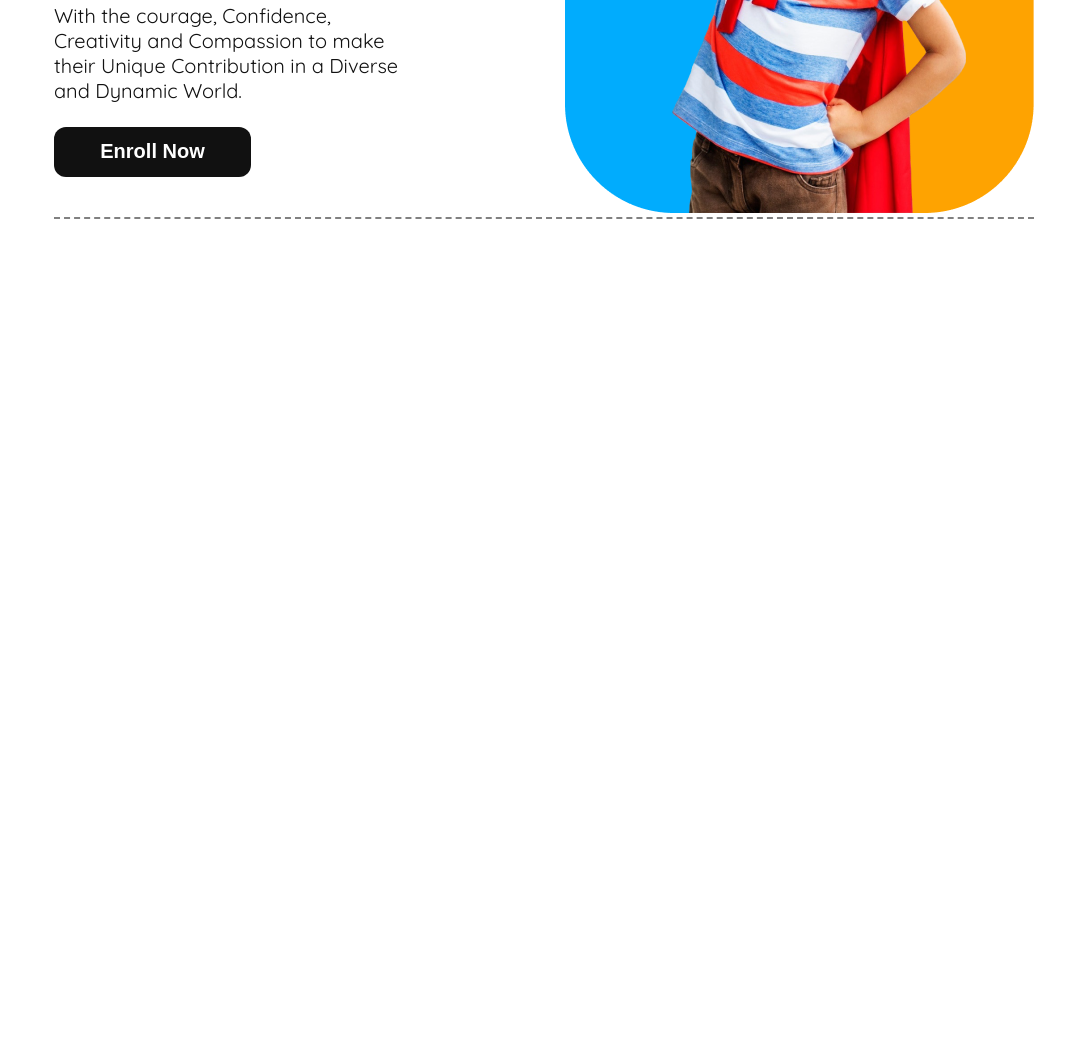
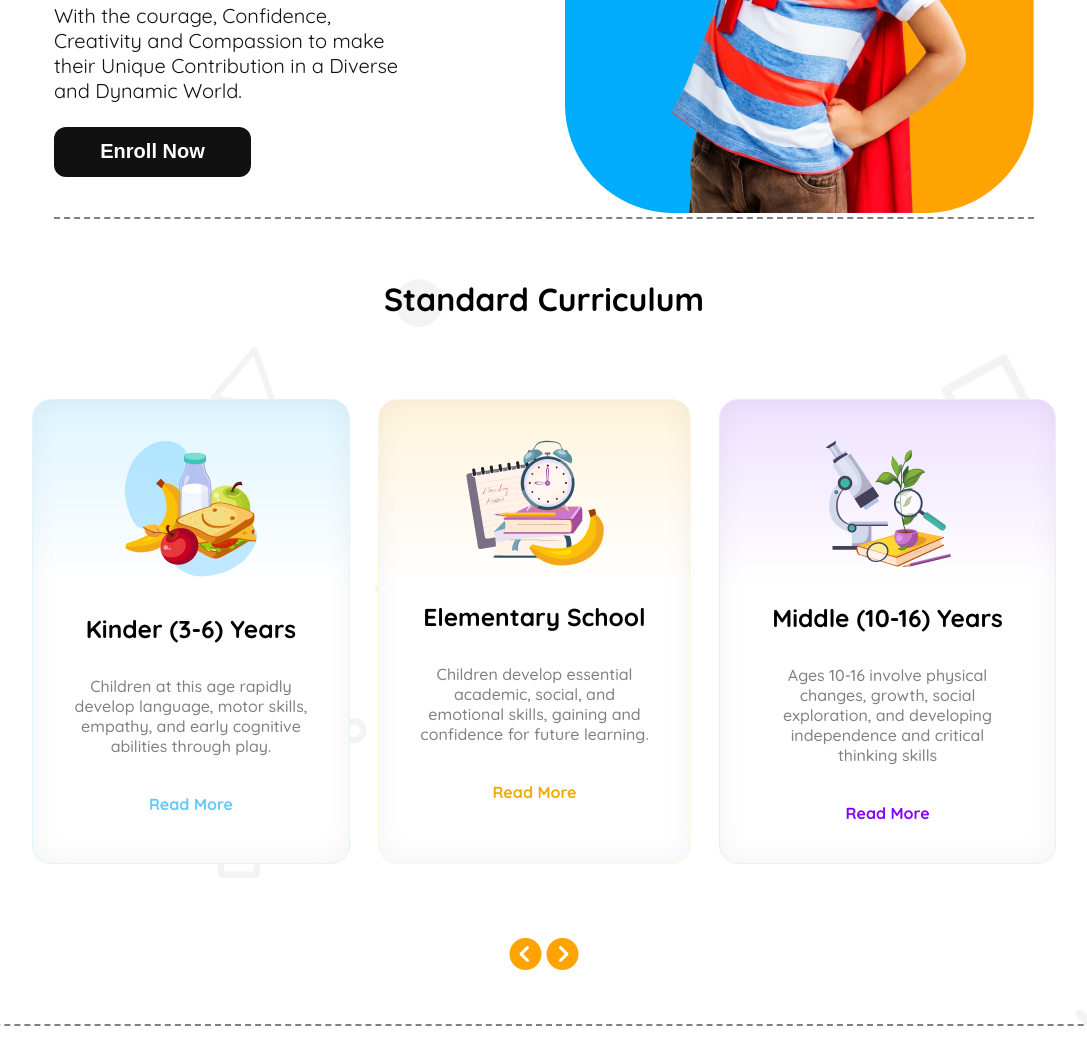
Before and after one commit to Mahfujmazid47/B11-A2--assingment-2, a plain HTML site: page index.html in a window 1280 px wide. Shown: the part 464-1528 px from the top of the page, without its empty margins (96-1183 px from the left). Before the commit the page ends 800 px from the top, so only its background shows below. Drawn offline with Linux system fonts and the light colour scheme.

Commit message:
added section three with responsiveness

```diff
--- a/index.html
+++ b/index.html
@@ -41,7 +41,39 @@
             <div class="two-kid">
                 <img src="assets/hero-kids.png" alt="A kid with superman roleplay">
             </div>
+
         </section>
+        <!-- section three style  -->
+        <div class="three-curr-container">
+            <div class="curriculum-container">
+                <h1 class="curriculum-title">Standard Curriculum</h1>
+            </div>
+
+            <section class="three-section display-flex">
+                <div class="three-container1">
+                    <img src="assets/kinder.png" alt="fruits and milk">
+                    <h1 class="three-title1">Kinder (3-6) Years</h1>
+                    <p class="three-subtitle1">Children at this age rapidly develop language, motor skills, empathy, and early cognitive abilities through play.</p>
+                    <a class="three-read1" href="">Read More</a>
+                </div>
+                <div class="three-container2">
+                    <img src="assets/elementary.png" alt="elementary">
+                    <h1 class="three-title2">Elementary School</h1>
+                    <p class="three-subtitle2">Children develop essential academic, social, and emotional skills, gaining  and confidence for future learning.</p>
+                    <a class="three-read2" href="">Read More</a>
+                </div>
+                <div class="three-container3">
+                    <img src="assets/middle.png" alt="middle">
+                    <h1 class="three-title3">Middle (10-16) Years</h1>
+                    <p class="three-subtitle3">Ages 10-16 involve physical changes,  growth, social exploration, and developing independence and critical thinking skills</p>
+                    <a class="three-read3" href="">Read More</a>
+                </div>
+            </section>
+            <div class="three-icon">
+                <p><i  class="fa-solid fa-circle-chevron-left fa-2xl left"></i><i class="fa-solid fa-circle-chevron-right fa-2xl right"></i></p>
+            </div>
+        </div>
+
     </main>
     <footer>
 
--- a/styles/style.css
+++ b/styles/style.css
@@ -124,9 +124,102 @@ header {
     font-size: 1.25rem;
     font-weight: 700;
 }
+/* curriculum section style  */
+.three-curr-container {
+    background: url(../assets/bg.png);
+    margin-bottom: 60px;
+    border-bottom: 2px dashed #808080;
+}
+.curriculum-container {
+    width: 80%;
+    margin: 0 auto;
+    text-align: center;
+    /* border: 1px solid slateblue; */
+    margin-top: 60px;
+    margin-bottom: 80px;
+}
+
+/* section three styles */
+.three-section {
+    width: 80%;
+    margin: 0 auto;
+
+    gap: 28px;
+    margin-bottom: 80px;
+
+}
+.three-container1, .three-container2, .three-container3 {
+    text-align: center;
+    padding: 40px;
+}
+.three-container1 {
+    box-sizing: border-box;
+    border: 0.94px solid rgb(222, 245, 255);
+    border-radius: 18.86px;
+
+    box-shadow: inset 0px 0px 28.3px 0.94px rgba(0, 0, 0, 0.05);
+    background: linear-gradient(180.00deg, rgb(222, 245, 255),rgba(255, 255, 255, 0) 40%),rgb(255, 255, 255);
+}
+.three-container2 {
+    box-sizing: border-box;
+    border: 0.94px solid rgb(255, 244, 220);
+    border-radius: 18.86px;
+
+    box-shadow: inset 0px 0px 28.3px 0.94px rgba(0, 0, 0, 0.05);
+    background: linear-gradient(180.00deg, rgb(255, 244, 220),rgba(255, 255, 255, 0) 40%),rgb(255, 255, 255);
+}
+.three-container3 {
+    box-sizing: border-box;
+border: 0.94px solid rgb(242, 232, 255);
+border-radius: 18.86px;
+
+box-shadow: inset 0px 0px 28.3px 0.94px rgba(0, 0, 0, 0.05);
+background: linear-gradient(180.00deg, rgb(238, 225, 255),rgba(255, 255, 255, 0) 40%),rgb(255, 255, 255);
+}
+.three-title1, .three-title2, .three-title3 {
+    margin-top: 32px;
+    margin-bottom: 32px;
+    font-size: 1.53rem;
+    font-weight: 700;
+}
+.three-subtitle1, .three-subtitle2, .three-subtitle3 {
+    margin-bottom: 38px;
+    color: rgb(128, 128, 128);
+    font-size: 1rem;
+    font-weight: 500;
+}
+.three-section a {
+    text-decoration: none;
+}
+.three-read1 {
+    color: rgb(100, 200, 255);
+    font-size: 1rem;
+    font-weight: 700;
+}
+.three-read2 {
+    color: rgb(240, 170, 0);
+    font-size: 1rem;
+    font-weight: 700;
+}
+.three-read3 {
+    color: rgb(135, 0, 255);
+    font-size: 1rem;
+    font-weight: 700;
+}
+.three-icon {
+    width: 80%;
+    margin: 0 auto;
+    /* border: 2px solid black; */
+    text-align: center;
+    color: #FEA301;
+    /* font-stretch: extra-condensed; */
+    margin-bottom: 60px;
 
 
-
+}
+.left {
+    margin-right: 5px;
+}
 
 
 
@@ -154,6 +247,8 @@ header {
     .two-section {
         flex-direction: column-reverse;
         gap: 20px;
+        border: none;
+        margin-bottom: 20px;
 
     }
     .two-container {
@@ -171,6 +266,15 @@ header {
 
 
     }
-
+    /* section three styles */
+    .three-section {
+        flex-direction: column;
+    }
+    .three-icon {
+        display: none;
+    }
+    .three-curr-container {
+        border: none;
+    }
 
 }
```
